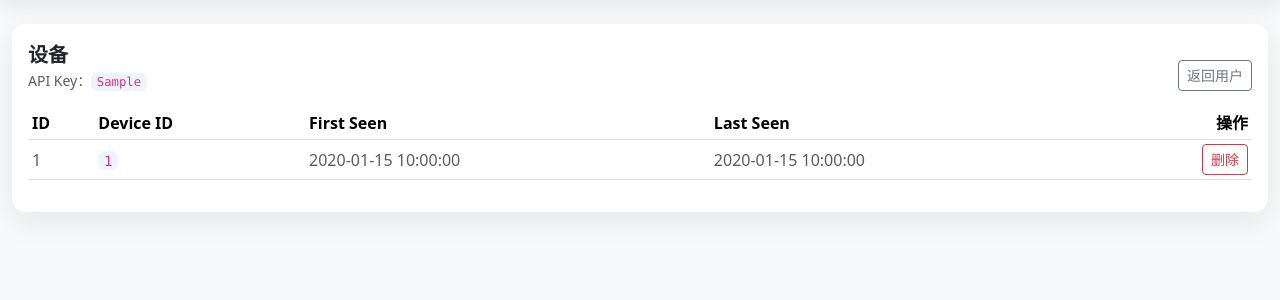
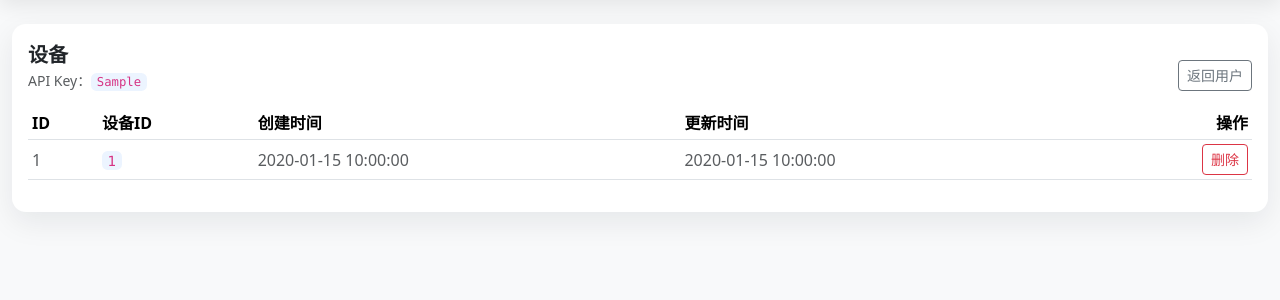
Before and after one commit to pikacool1993/RongChengServer, a FastAPI app: a page that uses app/templates/admin/devices.html in a window 1280 px wide. Shown: the part 56-356 px from the top of the page. Run offline with FastAPI, Linux system fonts and the light colour scheme; the visitor is signed in with stand-in values (Sample User, id 1); tables that the repository leaves empty hold one stand-in row (values such as "Sample post"); parts of the project's set-up code (start-up, migrations or seed data) failed here and were passed over.

Commit message:
中文化

```diff
--- a/app/templates/admin/devices.html
+++ b/app/templates/admin/devices.html
@@ -16,9 +16,9 @@
         <thead>
           <tr>
             <th>ID</th>
-            <th>Device ID</th>
-            <th>First Seen</th>
-            <th>Last Seen</th>
+            <th>设备ID</th>
+            <th>创建时间</th>
+            <th>更新时间</th>
             <th class="text-end">操作</th>
           </tr>
         </thead>
```
Also changed, not shown: app/templates/admin/users.html (line endings or trailing spaces).
